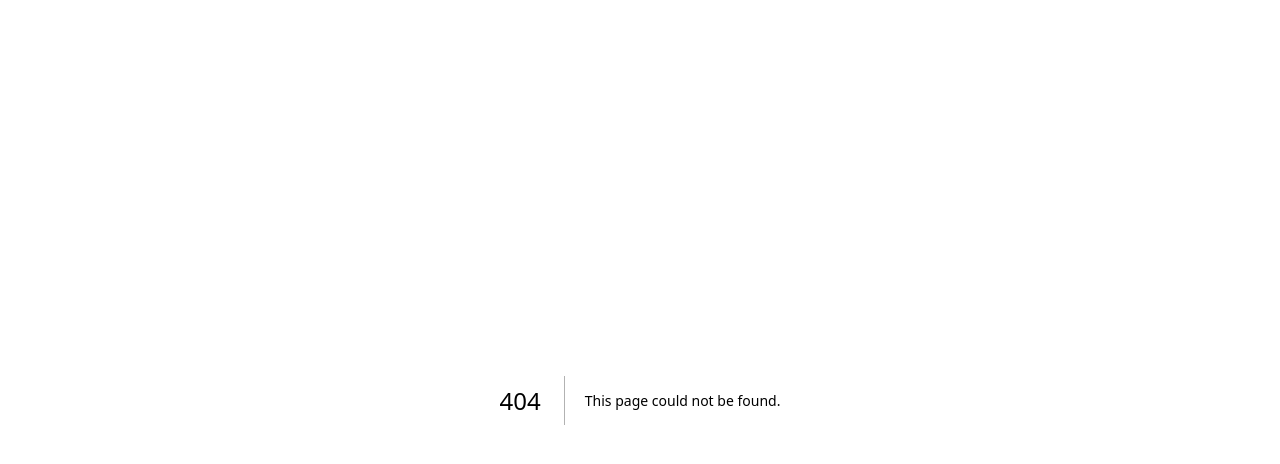
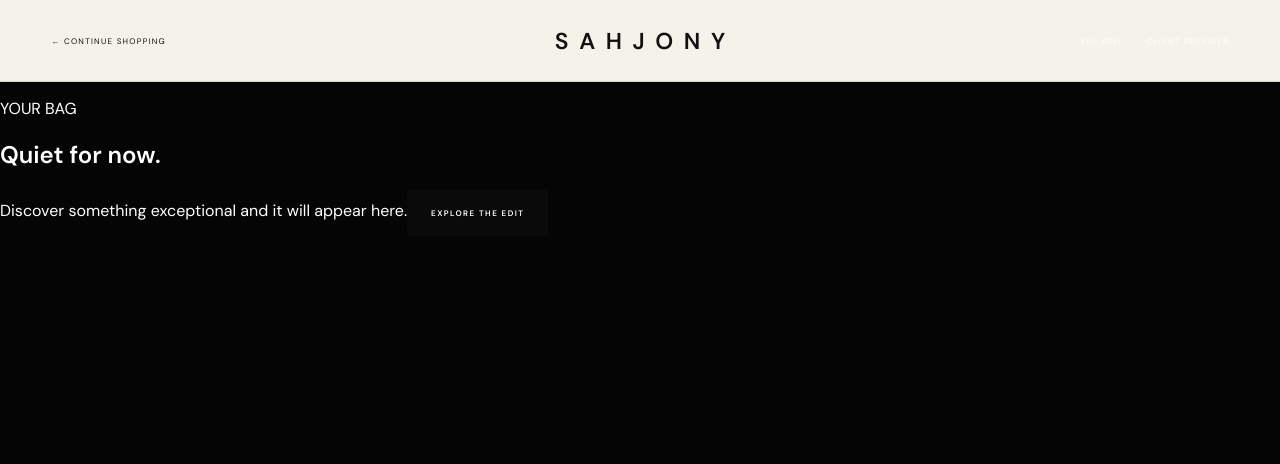
Before and after one commit to SAHJONY/SAHJONY-E-COMERCE, a Next.js app: page /bag in a window 1280 px wide. Before the commit this address had no page. Shown: the top 464 px of the page. Built offline with nearby package versions, Linux system fonts and the light colour scheme; a web font is replaced by a local one.

Commit message:
Add premium shopping bag page

```diff
--- /dev/null
+++ b/app/bag/page.tsx
@@ -0,0 +1,6 @@
+import Link from "next/link";
+import BagView from "@/app/components/BagView";
+
+export default function BagPage() {
+  return <main className="bag-page"><nav className="nav pdp-nav"><Link className="nav-back" href="/">← CONTINUE SHOPPING</Link><Link className="wordmark" href="/">SAHJONY</Link><div className="nav-actions"><Link href="/#shop">THE EDIT</Link><a href="mailto:clientservices@sahjony.com">CLIENT SERVICES</a></div></nav><BagView /></main>;
+}
```
